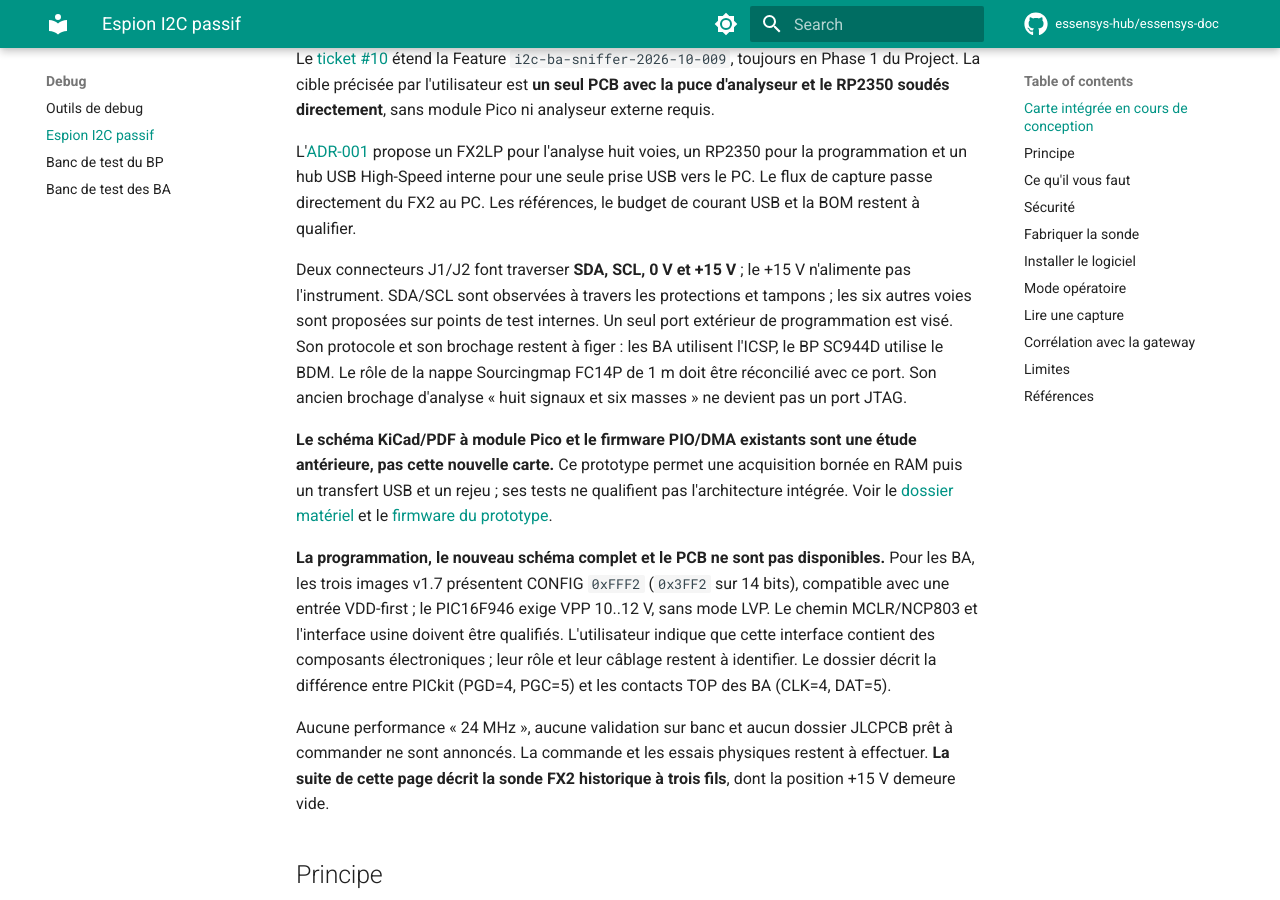
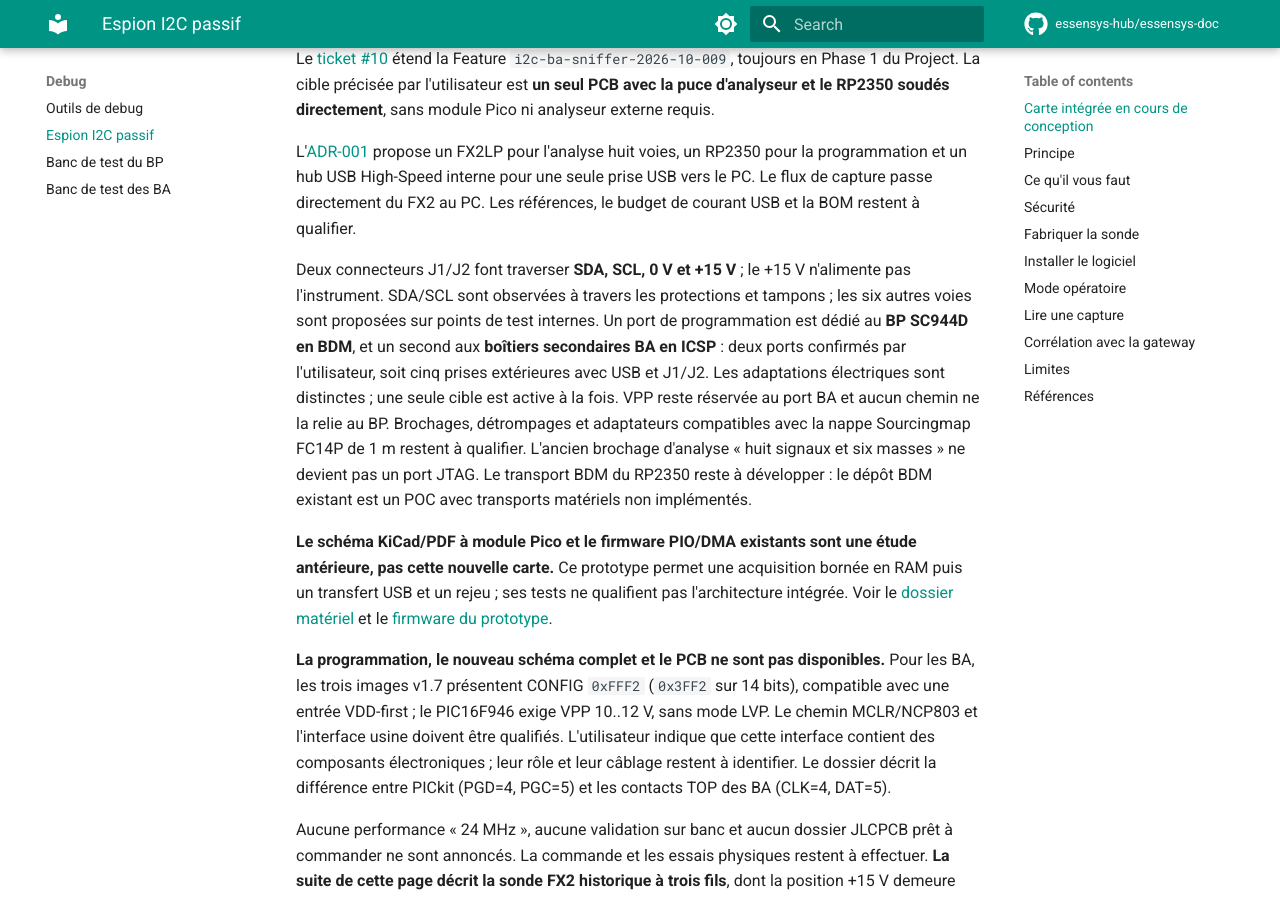
Before and after one commit to essensys-hub/essensys-doc, an MkDocs documentation site: the page built from docs/debug/espion-i2c.md, in a window 1280 px wide and 900 px high, scrolled down 983 px. Built offline with MkDocs 1.6.1 and Material for MkDocs 9.7.7, drawn with Linux system fonts in a browser that asks for light colours; comment, search, counter and statistics services are not loaded.

Commit message:
docs(debug): specify dedicated BP and BA programming ports
Refs essensys-hub/essensys-i2c-ba-sniffer#10

```diff
--- a/docs/debug/espion-i2c.md
+++ b/docs/debug/espion-i2c.md
@@ -38,10 +38,15 @@ et la BOM restent à qualifier.
 Deux connecteurs J1/J2 font traverser **SDA, SCL, 0 V et +15 V** ; le +15 V
 n'alimente pas l'instrument. SDA/SCL sont observées à travers les protections et
 tampons ; les six autres voies sont proposées sur points de test internes. Un
-seul port extérieur de programmation est visé. Son protocole et son brochage
-restent à figer : les BA utilisent l'ICSP, le BP SC944D utilise le BDM. Le rôle de
-la nappe Sourcingmap FC14P de 1 m doit être réconcilié avec ce port. Son ancien
+port de programmation est dédié au **BP SC944D en BDM**, et un second aux
+**boîtiers secondaires BA en ICSP** : deux ports confirmés par l'utilisateur,
+soit cinq prises extérieures avec USB et J1/J2. Les adaptations électriques
+sont distinctes ; une seule cible est active à la fois. VPP reste réservée au
+port BA et aucun chemin ne la relie au BP. Brochages, détrompages et adaptateurs
+compatibles avec la nappe Sourcingmap FC14P de 1 m restent à qualifier. L'ancien
 brochage d'analyse « huit signaux et six masses » ne devient pas un port JTAG.
+Le transport BDM du RP2350 reste à développer : le dépôt BDM existant est un POC
+avec transports matériels non implémentés.
 
 **Le schéma KiCad/PDF à module Pico et le firmware PIO/DMA existants sont une
 étude antérieure, pas cette nouvelle carte.** Ce prototype permet une acquisition
```
